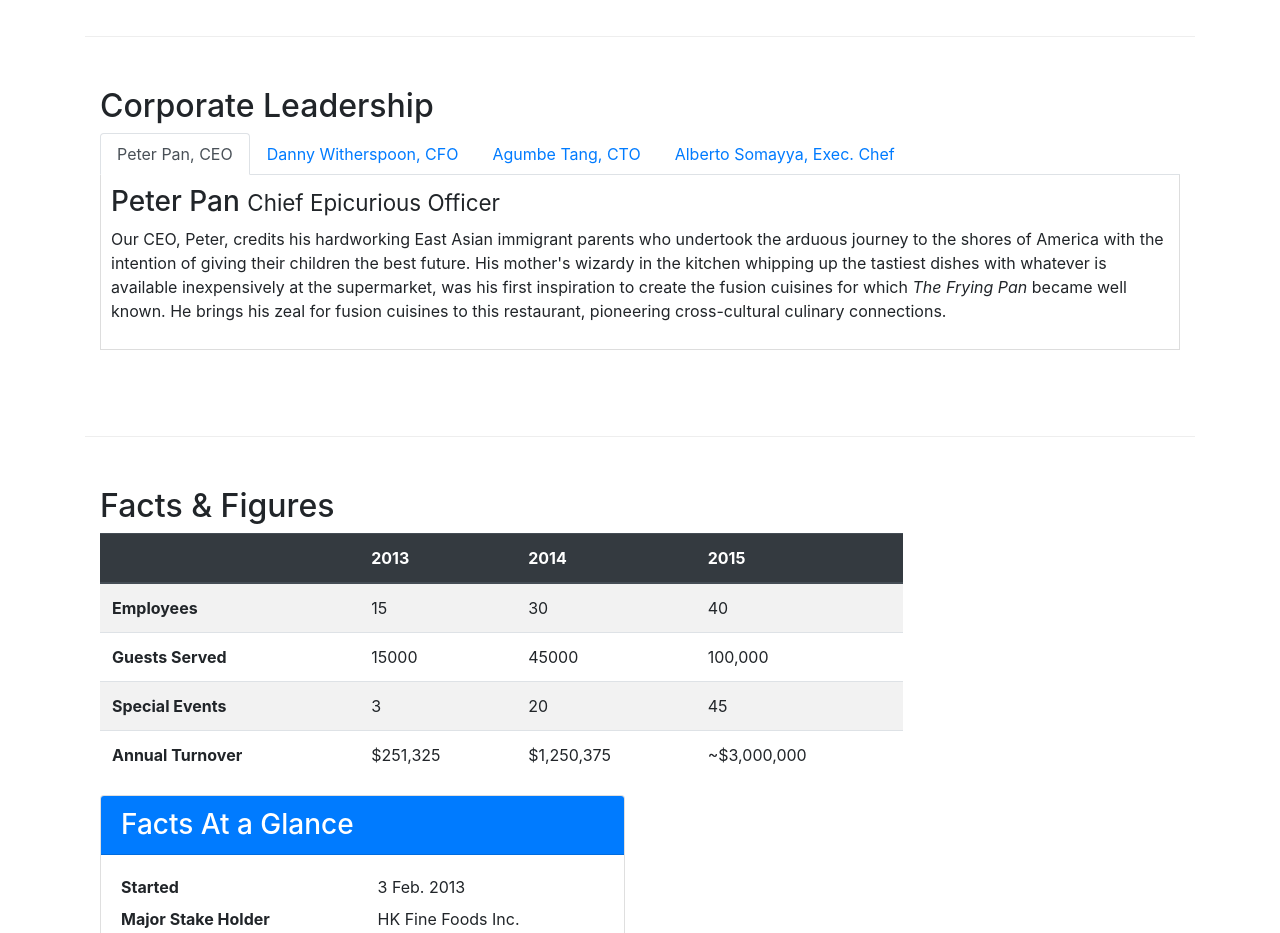
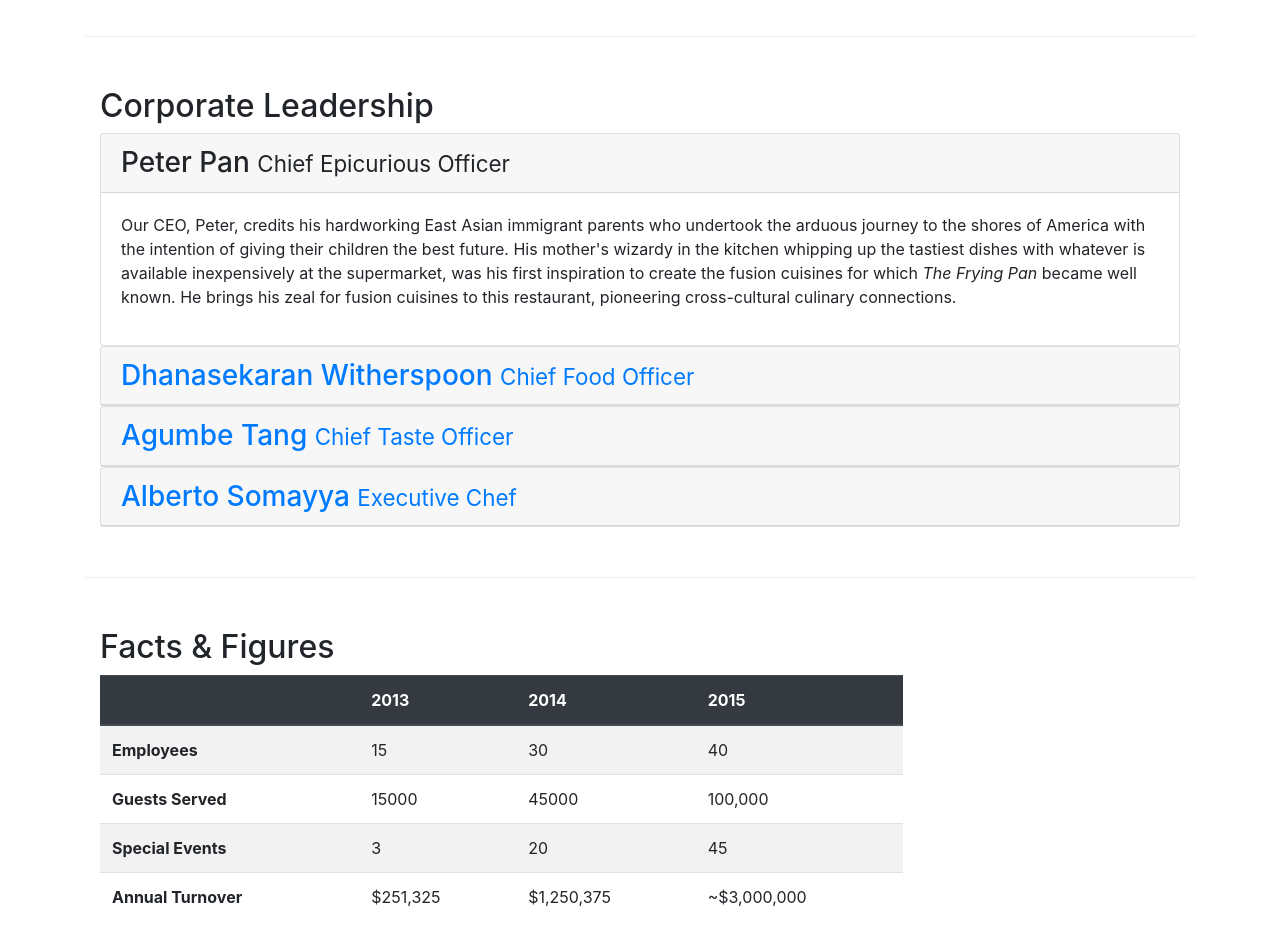
Before and after one commit to jfernandogg/fstackspecialization, a website: page aboutus.html in a window 1280 px wide. Shown: the part 820-1753 px from the top of the page. Drawn offline with nearby package versions, Linux system fonts and the light colour scheme.

Commit message:
Accordion

```diff
--- a/aboutus.html
+++ b/aboutus.html
@@ -79,27 +79,17 @@
         <div class="row row-content">
             <div class="col-12">
                 <h2>Corporate Leadership</h2>
-                <ul class="nav nav-tabs">
-                    <li class="nav-item">
-                      <a class="nav-link active" href="#peter"
-                        role="tab" data-toggle="tab">Peter Pan, CEO</a>
-                    </li>
-                    <li class="nav-item">
-                      <a class="nav-link" href="#danny" role="tab"
-                        data-toggle="tab">Danny Witherspoon, CFO</a>
-                    </li>
-                    <li class="nav-item">
-                      <a class="nav-link" href="#agumbe"role="tab"
-                        data-toggle="tab">Agumbe Tang, CTO</a>
-                    </li>
-                    <li class="nav-item">
-                      <a class="nav-link" href="#alberto" role="tab"
-                        data-toggle="tab">Alberto Somayya, Exec. Chef</a>
-                    </li>
-                </ul>
-                <div class="tab-content">
-                    <div role="tabpanel" class="tab-pane fade show active" id="peter">
-                        <h3>Peter Pan <small>Chief Epicurious Officer</small></h3>
+                <div id="accordion">
+                    <div class="card">
+                        <div class="card-header" role="tab" id="peterhead">
+                            <h3 class="mb-0">
+                                <a data-toggle="collapse" data-target="#peter">
+                                    Peter Pan <small>Chief Epicurious Officer</small>
+                                </a>
+                            </h3>
+                        </div>
+                        <div class="collapse show" id="peter" data-parent="#accordion">
+                            <div class="card-body">
                                 <p class="d-none d-sm-block">Our CEO, Peter, credits his hardworking East Asian immigrant parents who undertook the arduous
                                 journey to the shores of America with the intention of giving their children the best future. His
                                 mother's wizardy in the kitchen whipping up the tastiest dishes with whatever is available
@@ -107,26 +97,58 @@
                                 <em>The Frying Pan</em> became well known. He brings his zeal for fusion cuisines to this
                                 restaurant, pioneering cross-cultural culinary connections.</p>
                             </div>
-                    <div role="tabpanel" class="tab-pane fade" id="danny">
-                        <h3>Dhanasekaran Witherspoon <small>Chief Food Officer</small></h3>
+                        </div>
+                    </div>
+                    <div class="card">
+                        <div class="card-header" role="tab" id="dannyhead">
+                            <h3 class="mb-0">
+                                <a data-toggle="collapse" class="colapsed" data-target="#danny">
+                                    Dhanasekaran Witherspoon <small>Chief Food Officer</small>
+                                </a>
+                            </h3>
+                        </div>
+                        <div class="collapse" id="danny" data-parent="#accordion">
+                            <div class="card-body">
                                 <p class="d-none d-sm-block">Our CFO, Danny, as he is affectionately referred to by his colleagues, comes from a long established
                                     family tradition in farming and produce. His experiences growing up on a farm in the Australian
                                     outback gave him great appreciation for varieties of food sources. As he puts it in his own words,
                                     <em>Everything that runs, wins, and everything that stays, pays!</em></p>
                             </div>
-                    <div role="tabpanel" class="tab-pane fade" id="agumbe">
-                        <h3>Agumbe Tang <small>Chief Taste Officer</small></h3>
+                        </div>
+                    </div>
+                    <div class="card">
+                        <div class="card-header" role="tab" id="agumbeheader">
+                            <h3 class="mb-0">
+                                <a data-toggle="collapse"  class="colapsed" data-target="#agumbe">
+                                    Agumbe Tang <small>Chief Taste Officer</small>
+                                </a>
+                            </h3>
+                        </div>
+                        <div class="collapse" id="agumbe" data-parent="#accordion">
+                            <div class="card-body">
                                 <p class="d-none d-sm-block">Blessed with the most discerning gustatory sense, Agumbe, our CTO, personally ensures that every dish
                                     that we serve meets his exacting tastes. Our chefs dread the tongue lashing that ensues if their
                                     dish does not meet his exacting standards. He lives by his motto, <em>You click only if you survive
                                         my lick.</em></p>
                             </div>
-                    <div role="tabpanel" class="tab-pane fade" id="alberto">
-                        <h3>Alberto Somayya <small>Executive Chef</small></h3>
+                        </div>
+                    </div>
+                    <div class="card">
+                        <div class="card-header" role="tab" id="albertohead">
+                            <h3 class="mb-0">
+                                <a data-toggle="collapse"  class="colapsed" data-target="#alberto">
+                                    Alberto Somayya <small>Executive Chef</small>
+                                </a>
+                            </h3>
+                        </div>
+                        <div class="collapse" id="alberto" data-parent="#accordion">
+                            <div class="card-body">
                                 <p class="d-none d-sm-block">Award winning three-star Michelin chef with wide International experience having worked closely with
                                     whos-who in the culinary world, he specializes in creating mouthwatering Indo-Italian fusion
                                     experiences. He says, <em>Put together the cuisines from the two craziest cultures, and you get a
                                         winning hit! Amma Mia!</em></p>
+                            </div>
+                        </div>
                     </div>
                 </div>
             </div>
```
Lines whose indentation alone changed are shown as unchanged.
